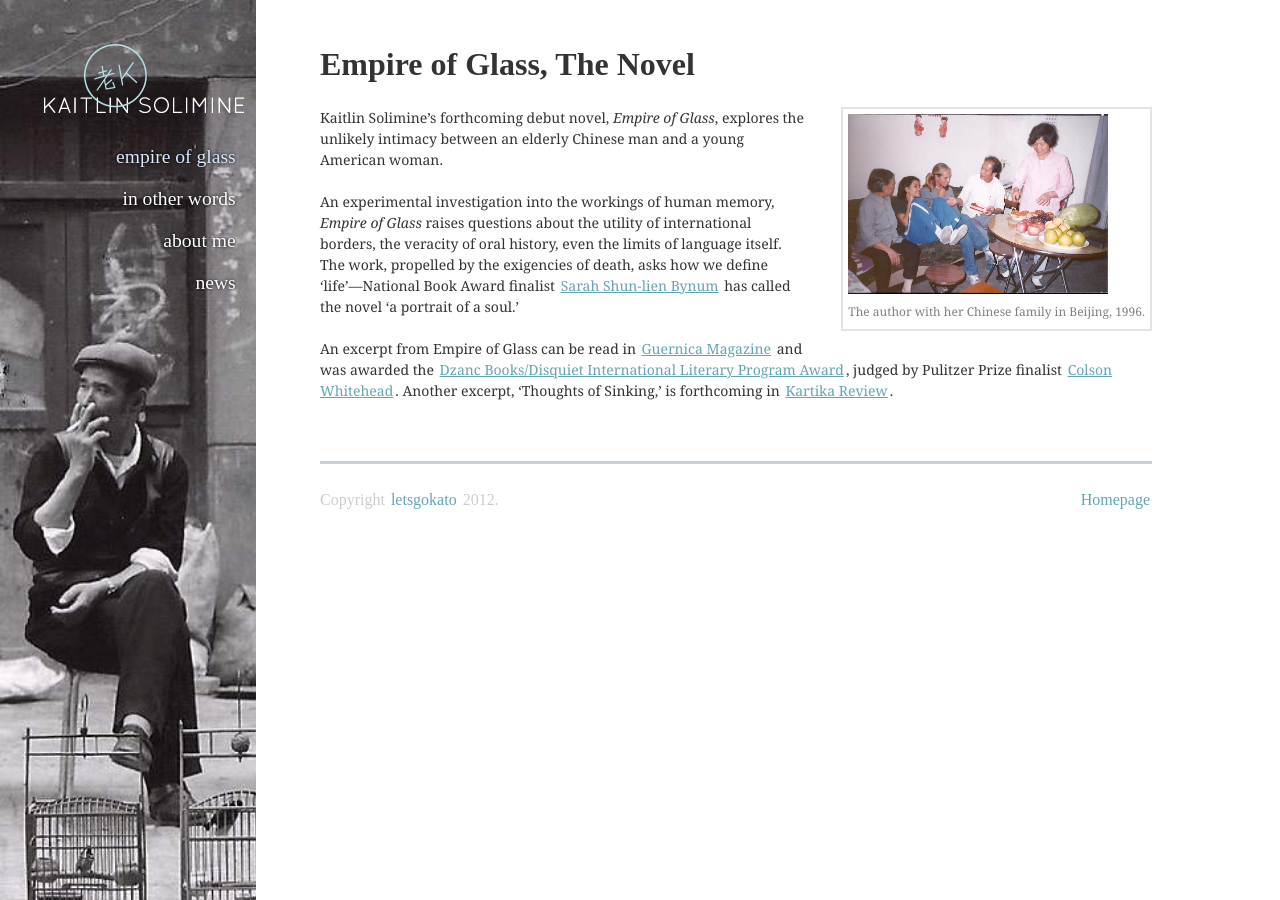
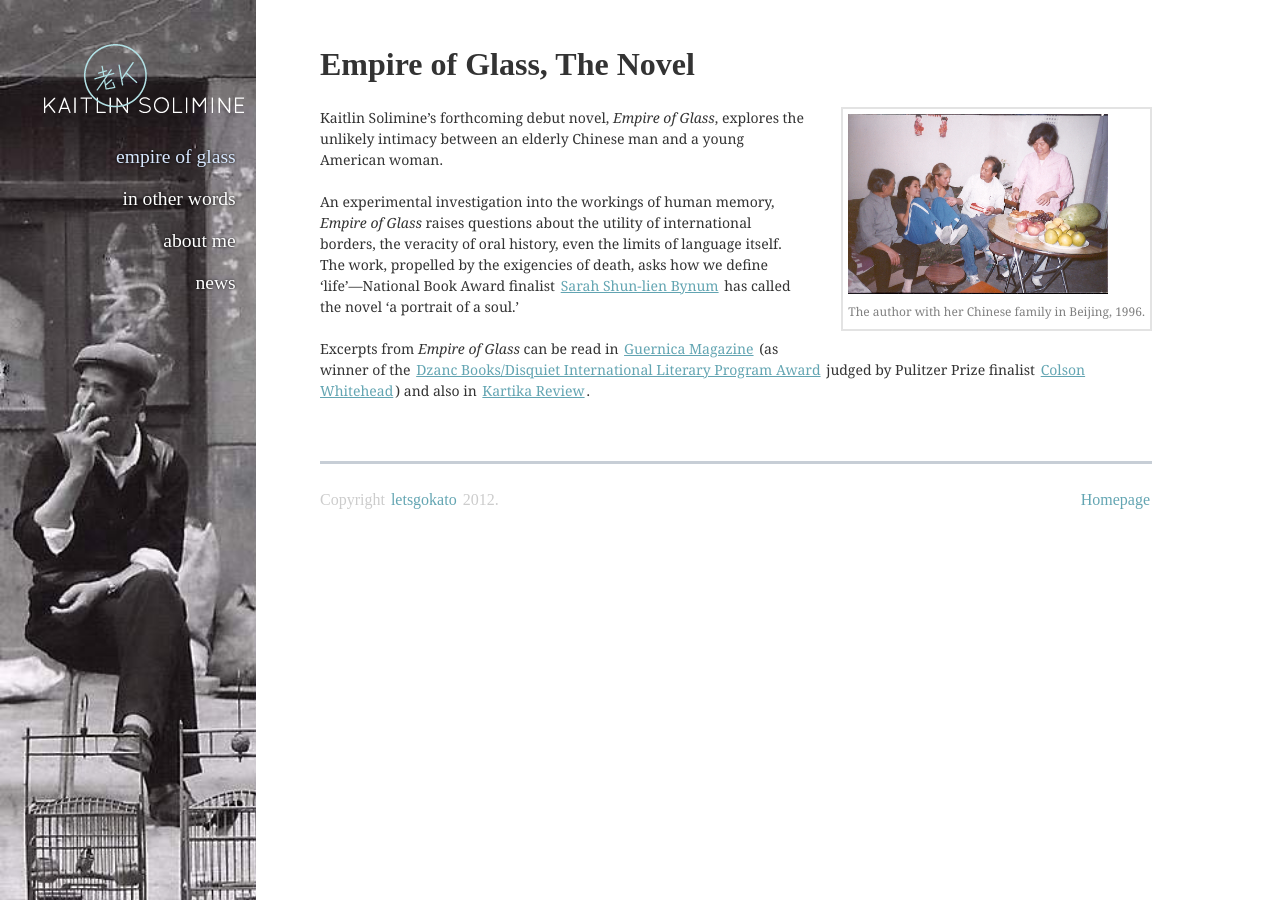
Before and after one commit to ajhit406/kato, a Jekyll site: the page built from empireofglass.md, in a window 1280 px wide. Built offline with Jekyll 4.4.1, drawn with Linux system fonts in a browser that asks for light colours; some web fonts are replaced; Markdown is read by kramdown in place of the engine named in the settings.

Commit message:
excerpts

```diff
--- a/empireofglass.md
+++ b/empireofglass.md
@@ -15,4 +15,4 @@ Kaitlin Solimine’s forthcoming debut novel, _Empire of Glass_, explores the un
 
 An experimental investigation into the workings of human memory, _Empire of Glass_ raises questions about the utility of international borders, the veracity of oral history, even the limits of language itself. The work, propelled by the exigencies of death, asks how we define ‘life’—National Book Award finalist [Sarah Shun-lien Bynum]( http://en.wikipedia.org/wiki/Sarah_Shun-lien_Bynum) has called the novel ‘a portrait of a soul.’
 
-An excerpt from Empire of Glass can be read in [Guernica Magazine]( http://www.guernicamag.com/fiction/american-nurse) and was awarded the [Dzanc Books/Disquiet International Literary Program Award]( http://disquietinternational.org/contest-scholarships/contestscholarships), judged by Pulitzer Prize finalist [Colson Whitehead]( http://www.colsonwhitehead.com/Site/Home/Home.html). Another excerpt, 'Thoughts of Sinking,' is forthcoming in [Kartika Review](http://kartikareview.com).
+Excerpts from _Empire of Glass_ can be read in [Guernica Magazine]( http://www.guernicamag.com/fiction/american-nurse) (as winner of the [Dzanc Books/Disquiet International Literary Program Award]( http://disquietinternational.org/contest-scholarships/contestscholarships) judged by Pulitzer Prize finalist [Colson Whitehead]( http://www.colsonwhitehead.com/Site/Home/Home.html)) and also in [Kartika Review](http://kartikareview.com/?portfolio=issue-15-spring-2013).
```
